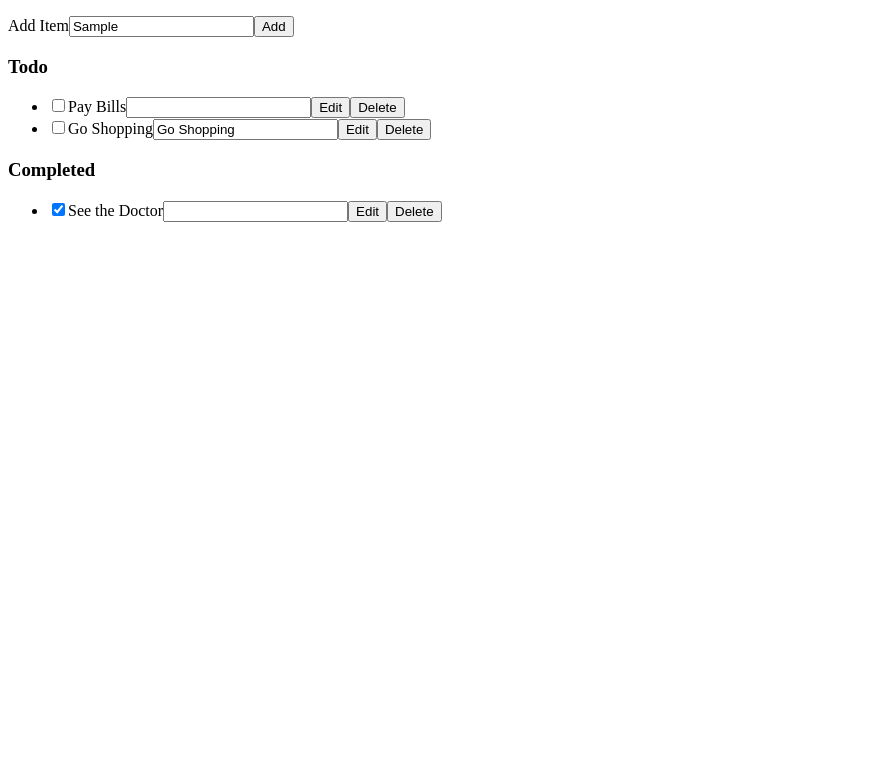
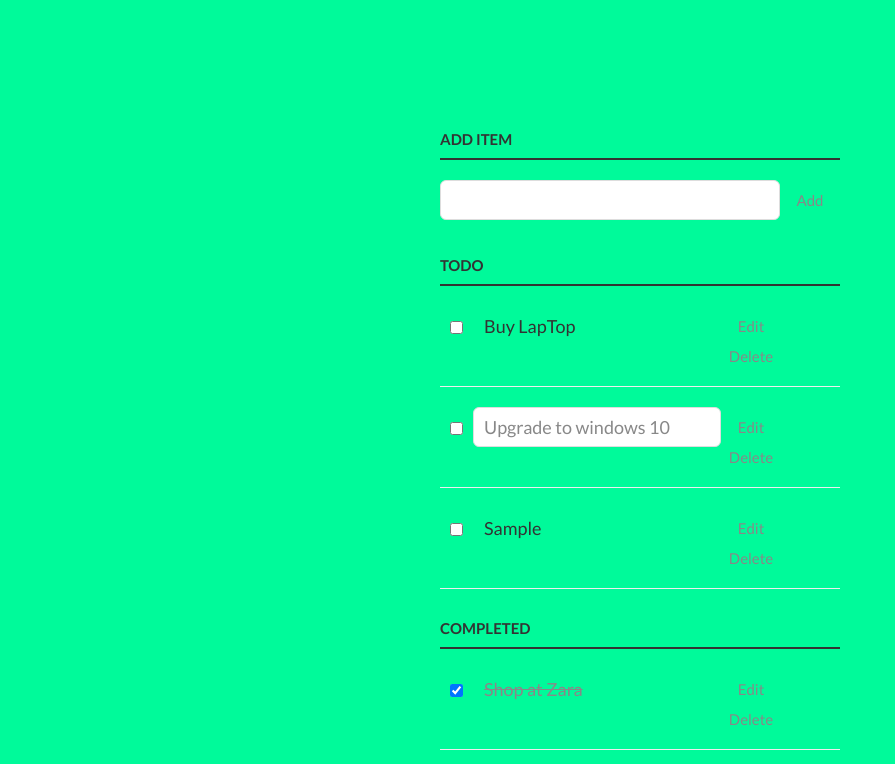
Before and after one commit to Ramya0289/ramya, a plain HTML site: page projone.html in a window 1280 px wide. Both pictures are taken after typing "Sample" into the empty fields and a click on the button "Add". Shown: the whole page, without its empty margins (0-895 px from the left). Drawn offline with Linux system fonts and the light colour scheme.

Commit message:
second_update_projectone

```diff
--- a/projone.css
+++ b/projone.css
@@ -1,5 +1,5 @@
 body {
-  background: #fff;
+  background: #00FA9A;
   color: #333;
   font-family: Lato, sans-serif;
 }
--- a/projone.html
+++ b/projone.html
@@ -3,7 +3,7 @@
   <head>
     <title>Todo App</title>
     <link href='http://fonts.googleapis.com/css?family=Lato:300,400,700' rel='stylesheet' type='text/css'>
-    <link rel="stylesheet" href="css/style.css" type="text/css" media="screen" charset="utf-8">
+    <link rel="stylesheet" href="projone.css" type="text/css" media="screen" charset="utf-8">
   </head>
   <body>
     <div class="container">
@@ -13,18 +13,18 @@
 
       <h3>Todo</h3>
       <ul id="incomplete-tasks">
-        <li><input type="checkbox"><label>Pay Bills</label><input type="text"><button class="edit">Edit</button><button class="delete">Delete</button></li>
-        <li class="editMode"><input type="checkbox"><label>Go Shopping</label><input type="text" value="Go Shopping"><button class="edit">Edit</button><button class="delete">Delete</button></li>
+        <li><input type="checkbox"><label>Buy LapTop</label><input type="text"><button class="edit">Edit</button><button class="delete">Delete</button></li>
+        <li class="editMode"><input type="checkbox"><label>Upgrade to windows 10</label><input type="text" value="Upgrade to windows 10"><button class="edit">Edit</button><button class="delete">Delete</button></li>
 
       </ul>
 
       <h3>Completed</h3>
       <ul id="completed-tasks">
-        <li><input type="checkbox" checked><label>See the Doctor</label><input type="text"><button class="edit">Edit</button><button class="delete">Delete</button></li>
+        <li><input type="checkbox" checked><label>Shop at Zara</label><input type="text"><button class="edit">Edit</button><button class="delete">Delete</button></li>
       </ul>
     </div>
 
-    <script type="text/javascript" src="js/app.js"></script>
+    <script type="text/javascript" src="projone.js"></script>
 
   </body>
 </html>
--- /dev/null
+++ b/projone.js
@@ -0,0 +1,107 @@
+//variable declarations.get HTML elements and id and set them to a variable
+var newTaskHolder = document.getElementById("new-task");
+var incompleteTaskHolder = document.getElementById("incomplete-tasks");
+var completeTaskHolder = document.getElementById("completed-tasks");
+var addButtonHolder = document.getElementsByTagName("button")[0];
+
+
+//function declarations
+
+//creating a new task list
+var createNewTaskElement = function(taskString){
+   var listItem = document.createElement("li");
+  var checkBox = document.createElement("input");
+  var label = document.createElement("label");
+  var editInput = document.createElement("input");
+  var editButton = document.createElement("button");
+  var deleteButton = document.createElement("button");
+  checkBox.type = "checkbox";
+  editInput.type = "text";
+  editButton.innerText = "Edit";
+  editButton.className = "edit";
+  deleteButton.innerText = "Delete";
+  deleteButton.className = "delete";
+  label.innerText = taskString;
+  listItem.appendChild(checkBox);
+  listItem.appendChild(label);
+  listItem.appendChild(editInput);
+  listItem.appendChild(editButton);
+  listItem.appendChild(deleteButton);
+
+    return listItem;
+
+};
+//add task
+var addTask = function(){
+	var listItem = createNewTaskElement(newTaskHolder.value);
+	incompleteTaskHolder.appendChild(listItem);
+    bindTaskEvents(listItem,taskCompleted);
+    newTaskHolder.value = "";
+
+};
+//delete task
+var deleteTask = function(){
+	var listItem = this.parentNode;
+  var ul = listItem.parentNode;
+  ul.removeChild(listItem);
+};
+//edit task
+var editTask = function(){
+	  var listItem = this.parentNode;
+  var editInput = listItem.querySelector("input[type = text]");
+  var label = listItem.querySelector("label");
+  var containsClass = listItem.classList.contains("editMode");
+  if(containsClass){
+  label.innerText = editInput.value;
+  }else{
+  editInput.value = label.innerText;
+  };
+  listItem.classList.toggle("editMode");
+}
+
+
+
+//to mark a task as complete
+var taskCompleted = function(){
+
+	var listItem = this.parentNode;
+	completeTaskHolder.appendChild(listItem);
+	bindTaskEvents(listItem,taskIncomplete);
+
+};
+//to mark a task as incomplete
+
+var taskIncomplete = function(){
+	var listItem = this.parentNode;
+	incompleteTaskHolder.appendChild(listItem);
+	bindTaskEvents(listItem,taskCompleted);
+};
+//bind list items
+var bindTaskEvents = function(taskListItem,checkBoxEventHandler){
+
+var checkBox = taskListItem.querySelector("input[type=checkbox]");
+var editButton = taskListItem.querySelector("button.edit");
+var deleteButton = taskListItem.querySelector("button.delete");
+
+//binding variable values to functions
+
+
+ checkBox.onchange = checkBoxEventHandler;
+ editButton.onclick = editTask;
+ deleteButton.onclick = deleteTask;
+
+};
+
+addButtonHolder.onclick = addTask;
+
+
+//looping through the incomplete taskholder and complete task holder
+
+for(var i = 0; i < completeTaskHolder.children.length; i++){
+
+	bindTaskEvents(completeTaskHolder.children[i],taskIncomplete);
+};
+for(var i = 0; i < incompleteTaskHolder.children.length; i++){
+
+	bindTaskEvents(incompleteTaskHolder.children[i],taskCompleted);
+};
```
